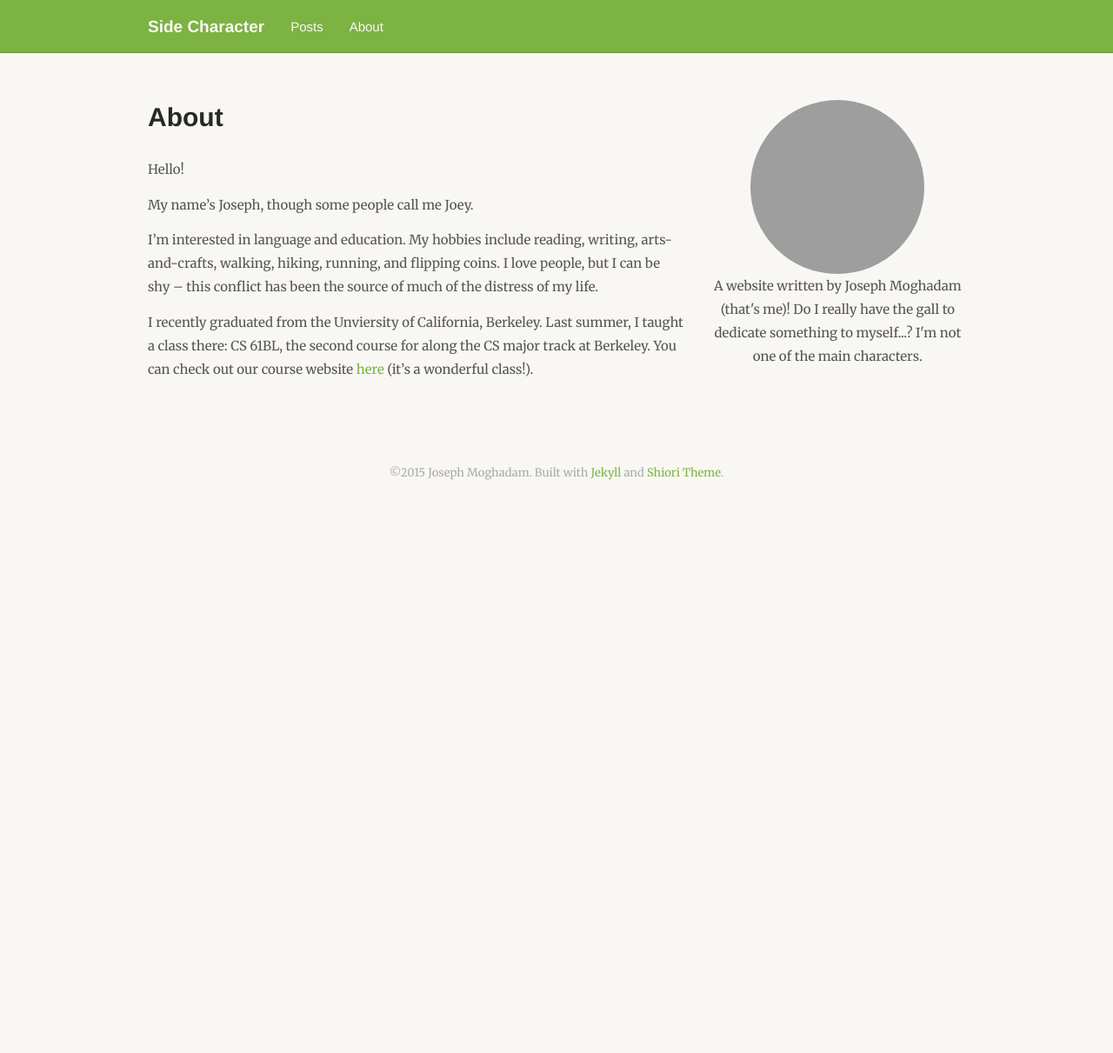
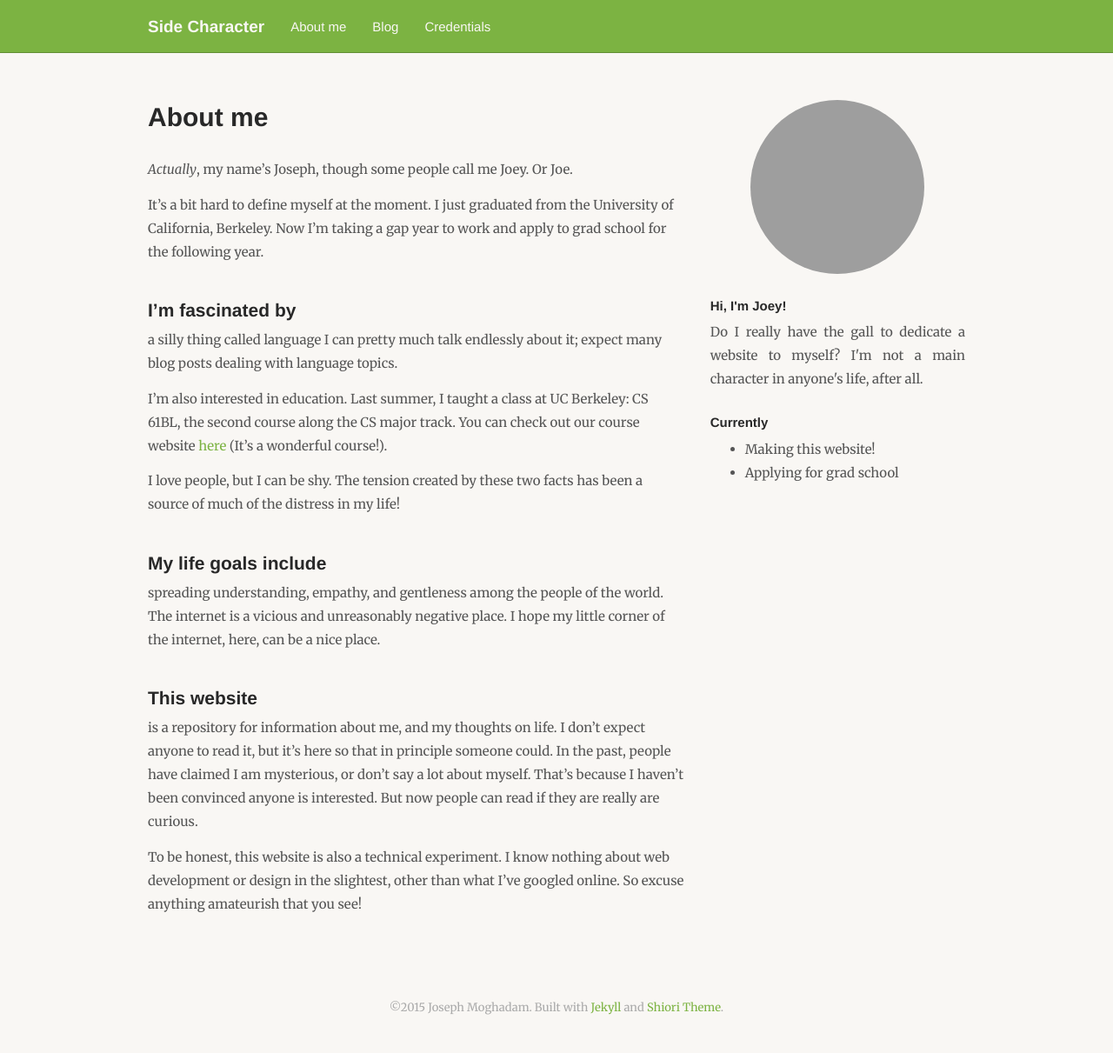
Before and after one commit to badzapcat/jmoghadam.github.io, a Jekyll site: the page built from about.md, in a window 1280 px wide. Shown: the whole page at 87% size. Built offline with Jekyll 4.4.1, drawn with Linux system fonts in a browser that asks for light colours; nearby versions of some CDN libraries; some web fonts are replaced; comment, search, counter and statistics services are not loaded; before the commit the page ends 900 px from its top, so only the background shows below that; grey boxes are pictures that could not be loaded.

Commit message:
reformatted site to have ABC header; also wrote a blog post about nonlinearity

```diff
--- a/_config.yml
+++ b/_config.yml
@@ -1,8 +1,8 @@
 title: "Side Character"
 description: > # this means to ignore newlines until "baseurl:"
-  A website written by Joseph Moghadam (that's me)!
-  Do I really have the gall to dedicate something to myself...?
-  I'm not one of the main characters.
+  Hi, I'm Joseph!
+  Do I really have the gall to dedicate a website to myself...?
+  I'm not a main character.
 baseurl: "" # The subpath of your site. Use "" if you're hosting a blog at the root level.
 url: "http://jmoghadam.github.io" # the base hostname & protocol for your site
 github_username: "jmoghadam"
--- a/_includes/nav.html
+++ b/_includes/nav.html
@@ -1,2 +1,3 @@
-<li><a href="{{ "/archive" | prepend:site.baseurl }}">Posts</a></li>
-<li><a href="{{ "/about" | prepend:site.baseurl }}">About</a></li>
+<li><a href="{{ "/about" | prepend:site.baseurl }}">About me</a></li>
+<li><a href="{{ "/blog" | prepend:site.baseurl }}">Blog</a></li>
+<li><a href="{{ "/credentials" | prepend:site.baseurl }}">Credentials</a></li>
--- a/_includes/sidebar.html
+++ b/_includes/sidebar.html
@@ -2,8 +2,15 @@
       <img src="https://avatars2.githubusercontent.com/u/3150677?v=3&s=200" alt="Joseph Moghadam" class="img-circle center-block">
 </div>
 
-<div>
-<p class="text-center">
-    {{ site.description }}
+<div class="text-justify">
+<p>
+    <h3> Hi, I'm Joey! </h3> Do I really have the gall to dedicate a website to myself? I'm not a main character in anyone's life, after all.
+</p>
+<p>
+    <h3> Currently </h3>
+    <ul>
+        <li> Making this website! </li>
+        <li> Applying for grad school </li>
+    </ul>
 </p>
 </div>
--- a/about.html
+++ /dev/null
@@ -1,5 +0,0 @@
----
-title: About
-permalink: "about/index.html"
-layout: page
----
--- a/about.md
+++ b/about.md
@@ -1,13 +1,27 @@
 ---
 layout: page
-title: About
+title: About me
 permalink: /about/
 ---
 
-Hello!
+_Actually_, my name's Joseph, though some people call me Joey. Or Joe.
 
-My name's Joseph, though some people call me Joey.
+It's a bit hard to define myself at the moment. I just graduated from the University of California, Berkeley. Now I'm taking a gap year to work and apply to grad school for the following year.
 
-I'm interested in language and education. My hobbies include reading, writing, arts-and-crafts, walking, hiking, running, and flipping coins. I love people, but I can be shy -- this conflict has been the source of much of the distress of my life.
+## I'm fascinated by
 
-I recently graduated from the Unviersity of California, Berkeley. Last summer, I taught a class there: CS 61BL, the second course for along the CS major track at Berkeley. You can check out our course website [here](http://cs61bl.github.io) (it's a wonderful class!).
+a silly thing called language I can pretty much talk endlessly about it; expect many blog posts dealing with language topics.
+
+I'm also interested in education. Last summer, I taught a class at UC Berkeley: CS 61BL, the second course along the CS major track. You can check out our course website [here](http://cs61bl.github.io) (It's a wonderful course!).
+
+I love people, but I can be shy. The tension created by these two facts has been a source of much of the distress in my life!
+
+## My life goals include
+
+spreading understanding, empathy, and gentleness among the people of the world. The internet is a vicious and unreasonably negative place. I hope my little corner of the internet, here, can be a nice place.
+
+## This website
+
+is a repository for information about me, and my thoughts on life. I don't expect anyone to read it, but it's here so that in principle someone could. In the past, people have claimed I am mysterious, or don't say a lot about myself. That's because I haven't been convinced anyone is interested. But now people can read if they are really are curious.
+
+To be honest, this website is also a technical experiment. I know nothing about web development or design in the slightest, other than what I've googled online. So excuse anything amateurish that you see!
--- a/stylesheets/shiori.scss
+++ b/stylesheets/shiori.scss
@@ -70,7 +70,6 @@ h2 {
   margin-bottom: $line-height-computed * 0.25;
 }
 h3 {
-  text-transform: uppercase;
   margin-bottom: $line-height-computed * 0.25;
 }
 
```
Also changed, not shown: _posts/2015-09-05-title.markdown (deleted, +0 -9 lines), _posts/2015-09-06-nonlinearity.markdown (added, +27 -0 lines), credentials/index.md (added, +7 -0 lines), index.md (added, +7 -0 lines), README.md, blog/index.html (renamed from index.html), 7 other files.
